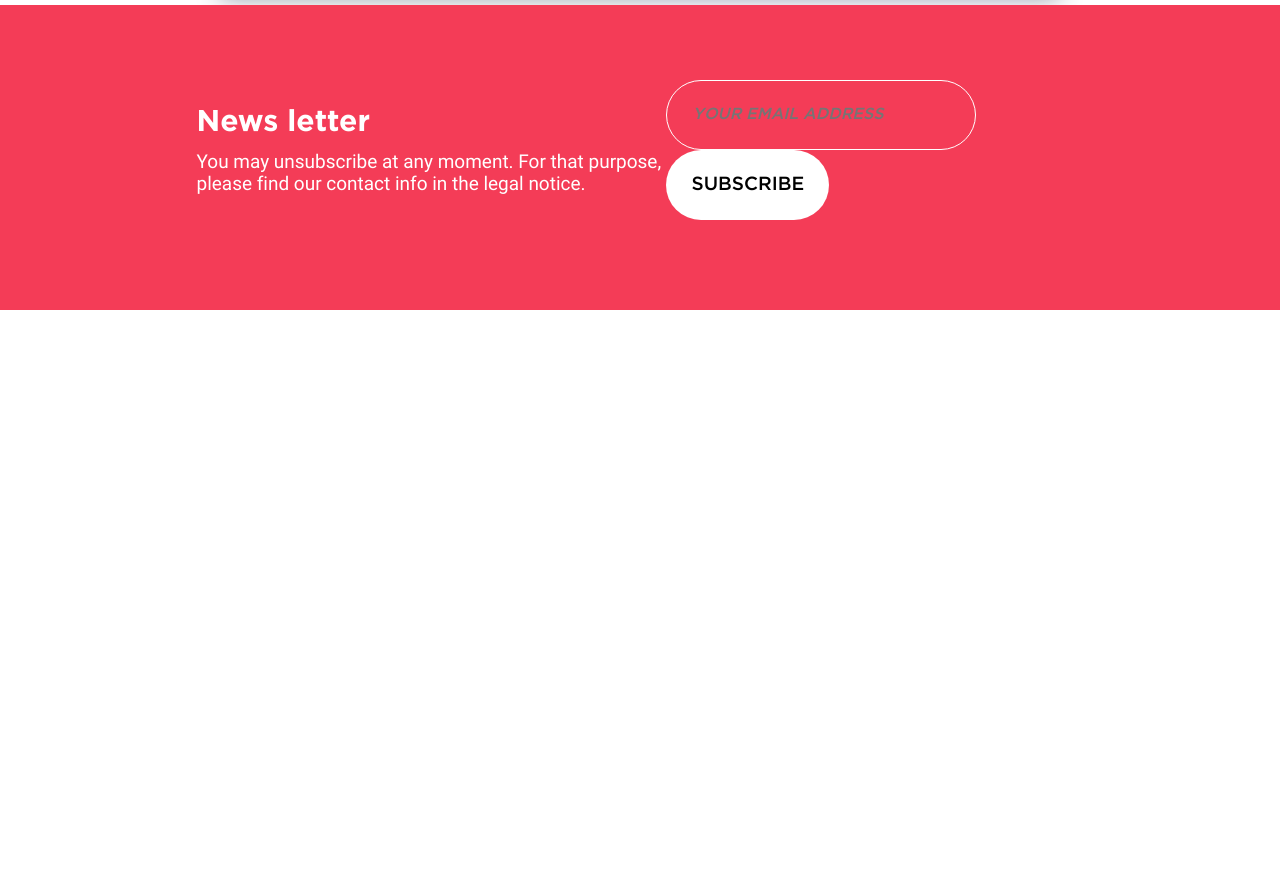
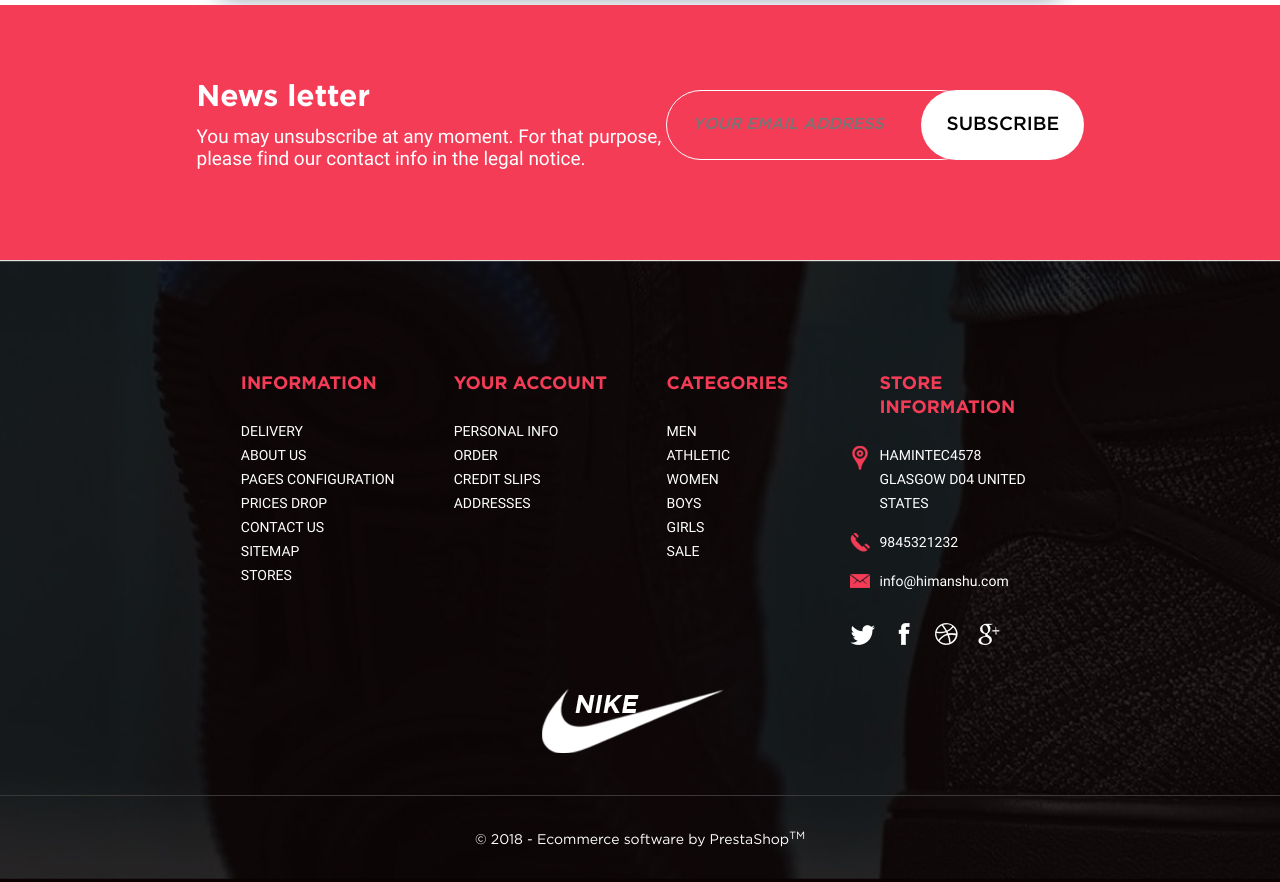
Before and after one commit to Freudstein/NIKE, a plain HTML site: page index.html in a window 1280 px wide. Shown: the part 4540-5422 px from the top of the page. Before the commit the page ends 5392 px from the top, so only its background shows below. Drawn offline with Linux system fonts and the light colour scheme.

Commit message:
Footer + Corrections

```diff
--- a/index.html
+++ b/index.html
@@ -425,13 +425,13 @@
 		<section class="newsletter">
 			<div class="container">
 				<div class="newsletter__inner">
-					<div class="newsletter__wrapper">
+					<div>
 						<h2 class="newsletter__heading">News letter</h2>
 						<p class="newsletter__text">
 							You may unsubscribe at any moment. For that purpose, please find our contact info in the legal notice.
 						</p>
 					</div>
-					<form>
+					<form class="newsletter__form">
 						<input type="email" name="email" placeholder="Your email address" class="newsletter__input">
 						<button class="newsletter__button">Subscribe</button>
 					</form>
@@ -439,11 +439,13 @@
 			</div>
 		</section>
 	</main>
+
 	<footer class="footer">
+		<div class="container">
 			<div class="footer__wrapper">
 				<div class="footer__block">
 					<h3 class="footer__heading">Information</h3>
-				<ul class="footer__list">
+					<ul>
 						<li class="footer__item">
 							<a href="#" class="footer__link">Delivery</a>
 						</li>
@@ -469,7 +471,7 @@
 				</div>
 				<div class="footer__block">
 					<h3 class="footer__heading">Your account</h3>
-				<ul class="footer__list">
+					<ul>
 						<li class="footer__item">
 							<a href="#" class="footer__link">Personal Info</a>
 						</li>
@@ -486,7 +488,7 @@
 				</div>
 				<div class="footer__block">
 					<h3 class="footer__heading">Categories</h3>
-				<ul class="footer__list">
+					<ul>
 						<li class="footer__item">
 							<a href="#" class="footer__link">Men</a>
 						</li>
@@ -511,13 +513,13 @@
 					<h3 class="footer__heading">Store Information</h3>
 					<ul class="footer__list">
 						<li class="footer__item">
-						<a href="#" class="footer__link-img">Hamintec4578 Glasgow D04 United States</a>
+							<a href="#" class="footer__link-img footer__link-img--1">Hamintec4578 Glasgow D04 United States</a>
 						</li>
 						<li class="footer__item">
-						<a href="#" class="footer__link-img">9845321232</a>
+							<a href="#" class="footer__link-img footer__link-img--2">9845321232</a>
 						</li>
 						<li class="footer__item">
-						<a href="mailto:info@himanshu.com" class="footer__link-img">info@himanshu.com</a>
+							<a href="mailto:info@himanshu.com" class="footer__link-img footer__link-img--3">info@himanshu.com</a>
 						</li>
 					</ul>
 					<div class="footer__social">
@@ -537,8 +539,9 @@
 				</div>
 			</div>
 			<figure class="footer__logo">
-			<img src="img/footer-logo.png" width="196" height="166" alt="Footer Logo">
+				<img src="img/footer-logo.png" width="196" height="66" alt="Footer Logo">
 			</figure>
+		</div>
 		<hr class="footer__line">
 		<p class="footer__copyright">
 			&copy; 2018 - Ecommerce software by PrestaShop<sup>TM</sup>
--- a/scss/style.scss
+++ b/scss/style.scss
@@ -996,6 +996,10 @@ body{
 	&::placeholder{
 		opacity: 1;
 	}
+
+	&:focus{
+		border-color: silver;
+	}
 }
 
 .newsletter__button{
@@ -1006,6 +1010,128 @@ body{
 
 	background-color: #fff;
 	border-radius: 50px;
+
+	&:hover{
+		background-color: silver;
+		color: #f43c57;
+	}
 }
 
 /* ====== FOOTER ====== */
+
+.footer{
+	padding-top: 110px;
+
+	background-image: url("../img/footer-bg.jpg");
+	background-repeat: no-repeat;
+	background-position: center center;
+	background-size: cover;
+}
+
+.footer__wrapper{
+	margin: 0 auto;
+	margin-bottom: 40px;
+	width: 90%;
+
+	display: flex;
+	justify-content: space-between;
+}
+
+.footer__block{
+	width: 20%;
+}
+
+.footer__heading{
+	margin-bottom: 25px;
+
+	@extend %GothamBoldRegular;
+	@include font(18px, 24px, #f43c57, uppercase);
+}
+
+.footer__list{
+	margin-bottom: 30px;
+}
+
+.footer__link{
+	@extend %RobotoRegular;
+	@include font(14px, 24px, null, uppercase);
+
+	&:hover{
+		color: rgba(#f43c57, 0.7);
+	}
+}
+
+.footer__link-img{
+	position: relative;
+	display: block;
+
+	margin-bottom: 15px;
+
+	@extend %RobotoRegular;
+	@include font(14px, 24px, null, uppercase);
+
+	&::before{
+		content: "";
+		position: absolute;
+		top: 0;
+		left: -30px;
+
+		width: 20px;
+		height: 24px;
+
+		background-repeat: no-repeat;
+		background-position: center center;
+	}
+
+	&:hover{
+		color: rgba(#f43c57, 0.7);
+	}
+}
+
+.footer__link-img--1{
+	&::before{
+		background-image: url("../img/address.png");
+		top: 3px;
+	}
+}
+
+.footer__link-img--2{
+	&::before{
+		background-image: url("../img/phone.png");
+	}
+}
+
+.footer__link-img--3{
+	text-transform: none;
+
+	&::before{
+		background-image: url("../img/mail.png");
+	}
+}
+
+.footer__social{
+	display: flex;
+	justify-content: space-between;
+
+	width: 150px;
+	margin-left: -30px;
+}
+
+.footer__logo{
+	text-align: center;
+	margin-bottom: 40px;
+}
+
+.footer__line{
+	height: 1px;
+	width: 100%;
+	background-color: #3b3838;
+}
+
+.footer__copyright{
+	padding: 35px 0;
+
+	@extend %GothamBookRegular;
+	@include font(14px, 16px, null, null);
+	text-align: center;
+}
```
Also changed, not shown: css/style-min.css, img/address.png (added), img/mail.png (added), img/phone.png (added). Lines whose indentation alone changed are shown as unchanged.
